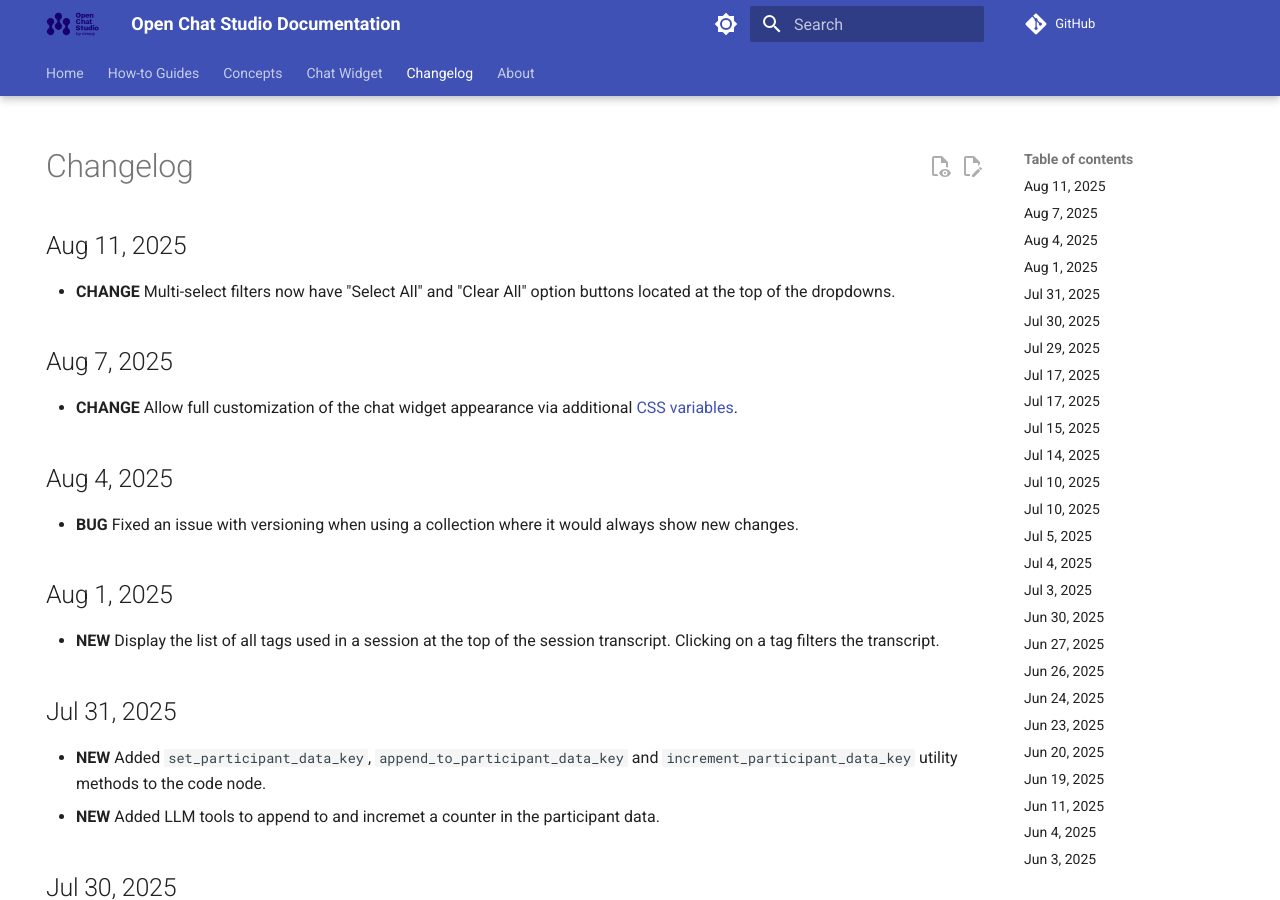
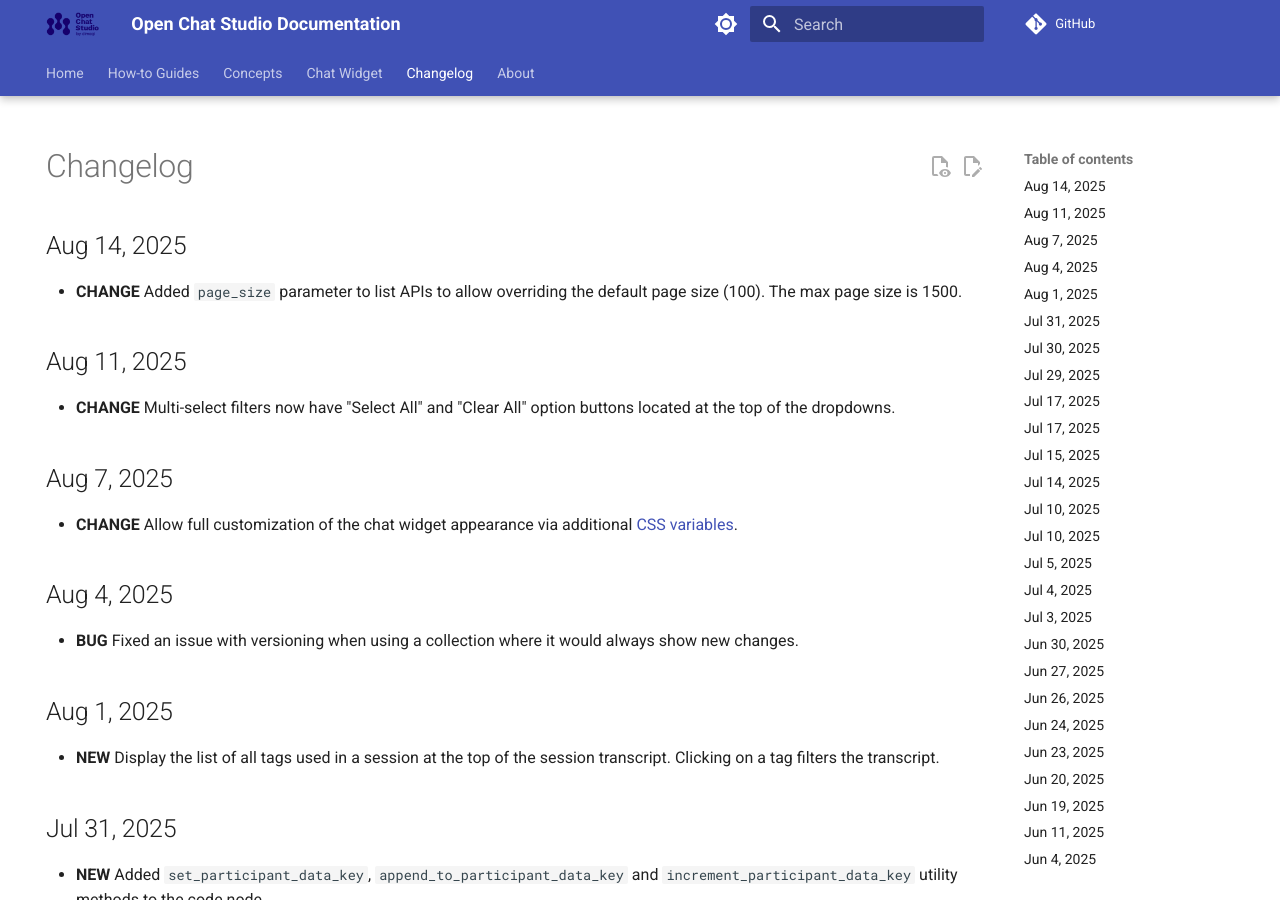
Before and after one commit to dimagi/open-chat-studio-docs, an MkDocs documentation site: the page built from docs/changelog.md, in a window 1280 px wide and 900 px high. Built offline with MkDocs 1.6.1 and Material for MkDocs 9.7.7, drawn with Linux system fonts in a browser that asks for light colours; emoji names are drawn with the system emoji font; a script that is not in the unit is left out; comment, search, counter and statistics services are not loaded.

Commit message:
page-size param for APIs

```diff
--- a/docs/changelog.md
+++ b/docs/changelog.md
@@ -4,6 +4,9 @@
 ---
 
 # Changelog
+
+## Aug 14, 2025
+* **CHANGE** Added `page_size` parameter to list APIs to allow overriding the default page size (100). The max page size is 1500.
 
 ## Aug 11, 2025
 * **CHANGE** Multi-select filters now have "Select All" and "Clear All" option buttons located at the top of the dropdowns.
```
